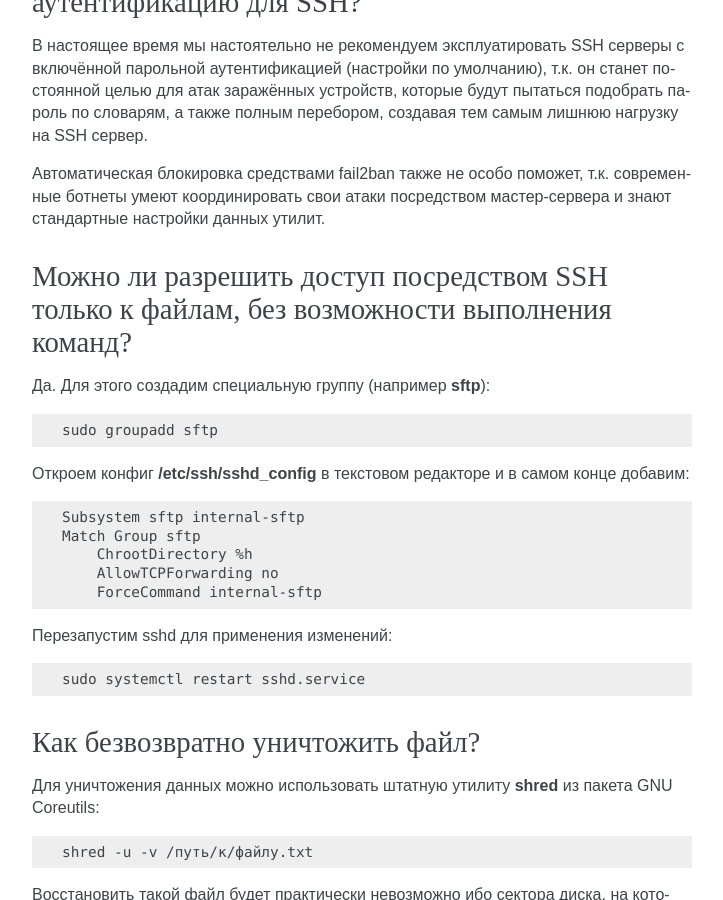
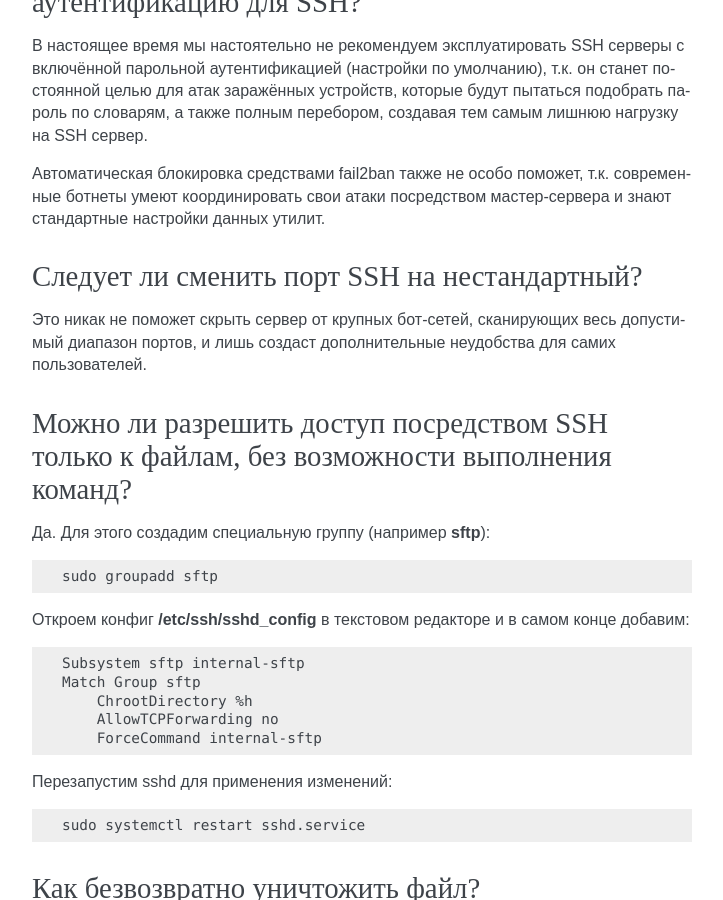
Before and after one commit to RussianFedora/FAQ, a Sphinx documentation site: the page built from source/security.rst, in a window 1280 px wide and 900 px high, scrolled down 5804 px. Shown: the whole window, without its empty margins (388-1111 px from the left). Built offline with Sphinx 7.4.7, drawn with Linux system fonts in a browser that asks for light colours; some of the changed text lies outside the part shown.

Commit message:
Added question about SSH port switch.

```diff
--- a/source/security.rst
+++ b/source/security.rst
@@ -379,6 +379,14 @@ Sudoedit безопаснее прямого запуска текстового
 
 Автоматическая блокировка средствами fail2ban также не особо поможет, т.к. современные ботнеты умеют координировать свои атаки посредством мастер-сервера и знают стандартные настройки данных утилит.
 
+.. index:: ssh, port
+.. _ssh-port:
+
+Следует ли сменить порт SSH на нестандартный?
+==================================================
+
+Это никак не поможет скрыть сервер от крупных бот-сетей, сканирующих весь допустимый диапазон портов, и лишь создаст дополнительные неудобства для самих пользователей.
+
 .. index:: ssh, configuration, настройка ssh, sftp
 .. _ssh-sftp:
 
```
